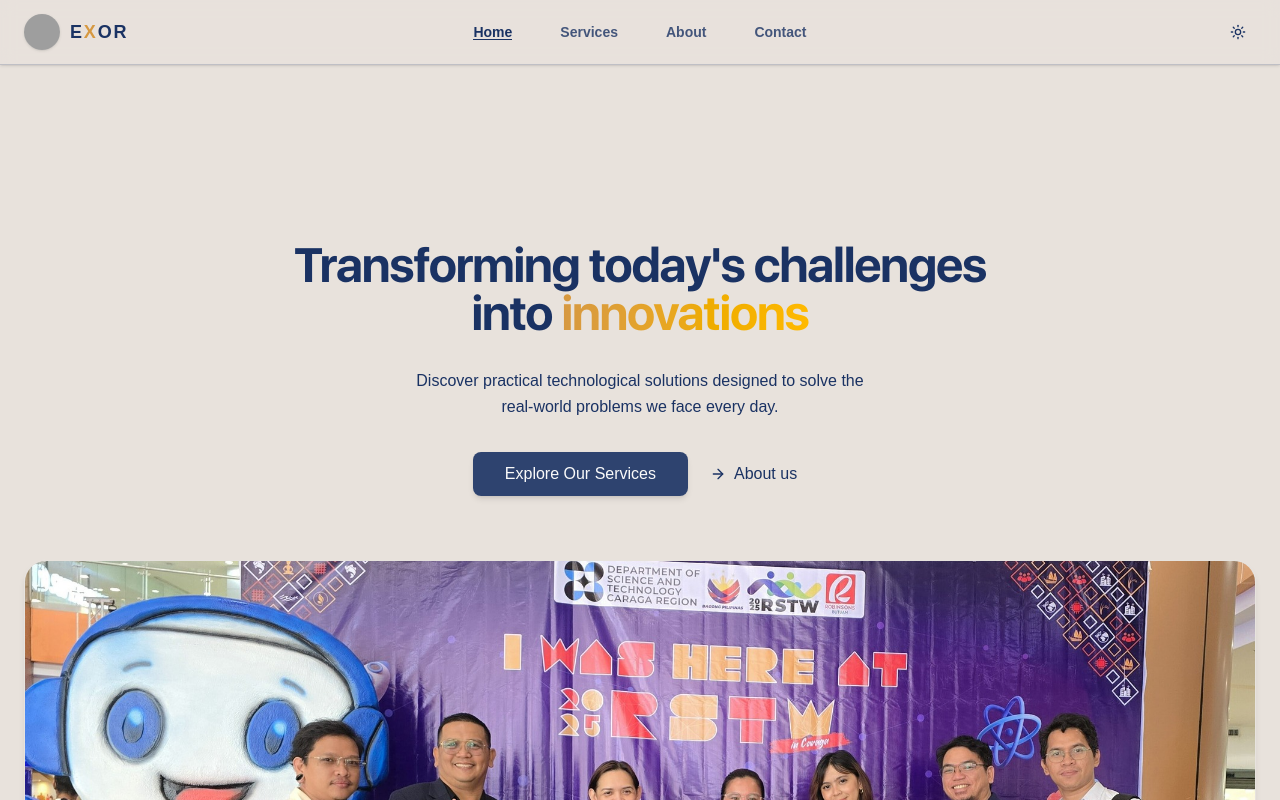
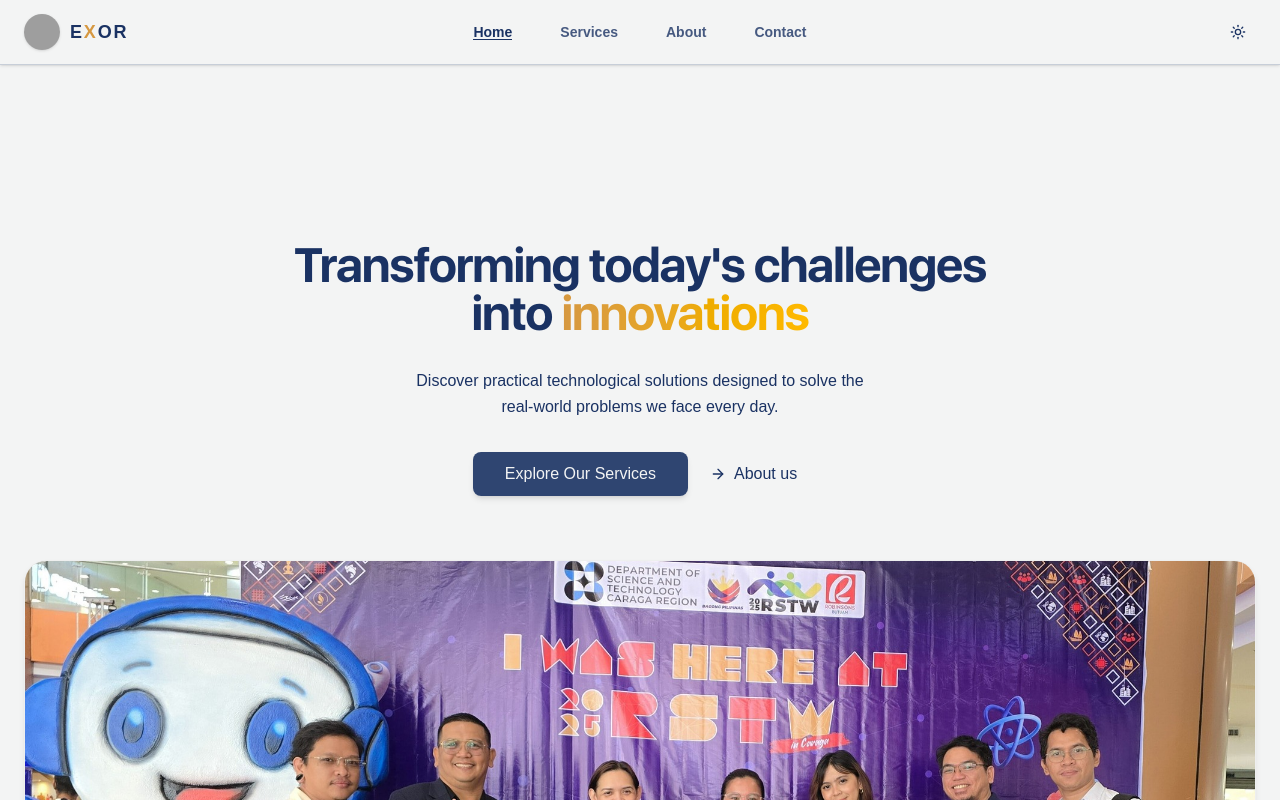
Before and after one commit to Jetrossgalinato/Exor, a Next.js app: page / in a window 1280 px wide. Shown: the top 800 px of the page. Built offline with nearby package versions, Linux system fonts and the light colour scheme; grey boxes are pictures that could not be loaded; a web font is replaced by a local one.

Commit message:
style: change light color to white

```diff
--- a/app/globals.css
+++ b/app/globals.css
@@ -50,17 +50,17 @@
 
 :root {
   --radius: 0.625rem;
-  --background: oklch(0.916 0.011 71.817);
+  --background: #f3f4f4;
   --foreground: oklch(0.327 0.092 262.768);
-  --card: oklch(90.086% 0.01317 71.175);
-  --card-near: oklch(93.375% 0.01133 71.725);
+  --card: #eeeeee;
+  --card-near: #f3f4f4;
   --card-foreground: oklch(0.327 0.092 262.768);
-  --popover: oklch(0.916 0.011 71.817);
+  --popover: #f3f4f4;
   --popover-foreground: oklch(0.327 0.092 262.768);
   --primary: oklch(0.327 0.092 262.768);
-  --primary-foreground: oklch(0.985 0 0);
+  --primary-foreground: #f3f4f4;
   --secondary: oklch(0.553 0.058 242.253);
-  --secondary-foreground: oklch(0.985 0 0);
+  --secondary-foreground: #f3f4f4;
   --muted: oklch(86.015% 0.0127 75.241);
   --muted-foreground: oklch(0.556 0 0);
   --accent: oklch(72.431% 0.12594 72.38);
@@ -74,11 +74,11 @@
   --chart-3: oklch(0.398 0.07 227.392);
   --chart-4: oklch(0.828 0.189 84.429);
   --chart-5: oklch(0.769 0.188 70.08);
-  --sidebar: oklch(0.985 0 0);
+  --sidebar: #f3f4f4;
   --sidebar-foreground: oklch(0.145 0 0);
   --sidebar-primary: oklch(0.205 0 0);
-  --sidebar-primary-foreground: oklch(0.985 0 0);
-  --sidebar-accent: oklch(0.97 0 0);
+  --sidebar-primary-foreground: #f3f4f4;
+  --sidebar-accent: #e5e7e7;
   --sidebar-accent-foreground: oklch(0.205 0 0);
   --sidebar-border: oklch(0.922 0 0);
   --sidebar-ring: oklch(0.708 0 0);
@@ -95,14 +95,14 @@
   --primary: oklch(0.553 0.058 242.253);
   --primary-foreground: oklch(0.145 0 0);
   --secondary: oklch(0.327 0.092 262.768);
-  --secondary-foreground: oklch(0.985 0 0);
+  --secondary-foreground: #f3f4f4;
   --muted: oklch(0.269 0.011 71.817);
   --muted-foreground: oklch(0.708 0 0);
   --accent: oklch(0.828 0.133 74.106);
   --accent-foreground: oklch(0.145 0 0);
   --destructive: oklch(0.704 0.191 22.216);
-  --border: oklch(1 0 0 / 10%);
-  --input: oklch(1 0 0 / 15%);
+  --border: rgb(243 244 244 / 10%);
+  --input: rgb(243 244 244 / 15%);
   --ring: oklch(0.556 0 0);
   --chart-1: oklch(0.488 0.243 264.376);
   --chart-2: oklch(0.696 0.17 162.48);
@@ -110,12 +110,12 @@
   --chart-4: oklch(0.627 0.265 303.9);
   --chart-5: oklch(0.645 0.246 16.439);
   --sidebar: oklch(0.205 0 0);
-  --sidebar-foreground: oklch(0.985 0 0);
+  --sidebar-foreground: #f3f4f4;
   --sidebar-primary: oklch(0.488 0.243 264.376);
-  --sidebar-primary-foreground: oklch(0.985 0 0);
+  --sidebar-primary-foreground: #f3f4f4;
   --sidebar-accent: oklch(0.269 0 0);
-  --sidebar-accent-foreground: oklch(0.985 0 0);
-  --sidebar-border: oklch(1 0 0 / 10%);
+  --sidebar-accent-foreground: #f3f4f4;
+  --sidebar-border: rgb(243 244 244 / 10%);
   --sidebar-ring: oklch(0.556 0 0);
 }
 
```
